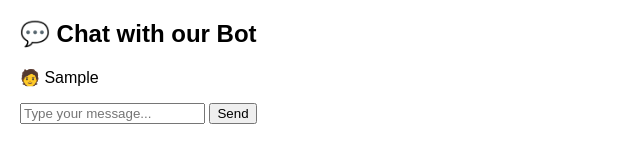
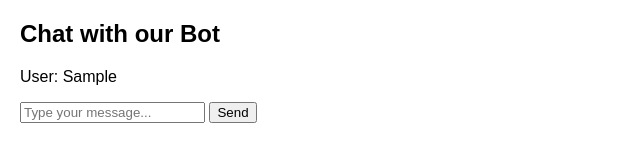
Before and after one commit to Tamizh-32/E-CommerceAPI, a website: page public/chat.html in a window 1280 px wide. Both pictures are taken after typing "Sample" into the empty fields and a click on the button "Send". Shown: the whole page, without its empty margins (0-640 px from the left). Drawn offline with nearby package versions, Linux system fonts and the light colour scheme; no server answers.

Commit message:
Updated Code

```diff
--- a/index.js
+++ b/index.js
@@ -56,5 +56,5 @@ chatSocket(io);
 // Start server (ensure HTTPS in production)
 const PORT = process.env.PORT || 3000;
 server.listen(PORT, '0.0.0.0', () => {
-  console.log(`🚀 Server running on port ${PORT}`);
+  console.log(`Server running on port ${PORT}`);
 });
--- a/public/chat.html
+++ b/public/chat.html
@@ -11,16 +11,17 @@
   </style>
 </head>
 <body>
-  <h2>💬 Chat with our Bot</h2>
+  <h2> Chat with our Bot</h2>
   <ul id="messages"></ul>
   <form id="form">
     <input id="input" autocomplete="off" placeholder="Type your message..." />
     <button>Send</button>
   </form>
 
-  <!-- ✅ Local Socket.IO script -->
+  <!--  Local Socket.IO script -->
   <script src="/socket.io/socket.io.js"></script>
-  <!-- ✅ Separate JS file to avoid inline CSP issues -->
+
+
   <script src="/chat.js"></script>
 </body>
 </html>
--- a/public/chat.js
+++ b/public/chat.js
@@ -8,7 +8,7 @@ form.addEventListener('submit', function (e) {
   e.preventDefault();
   if (input.value) {
     const userMsg = document.createElement('li');
-    userMsg.textContent = `🧑 ${input.value}`;
+    userMsg.textContent = `User: ${input.value}`;
     messages.appendChild(userMsg);
 
     socket.emit('chat message', input.value);
@@ -18,6 +18,6 @@ form.addEventListener('submit', function (e) {
 
 socket.on('chat reply', function (msg) {
   const botMsg = document.createElement('li');
-  botMsg.textContent = `🤖 ${msg}`;
+  botMsg.textContent = `Bot: ${msg}`;
   messages.appendChild(botMsg);
 });
```
Also changed, not shown: README.md.
